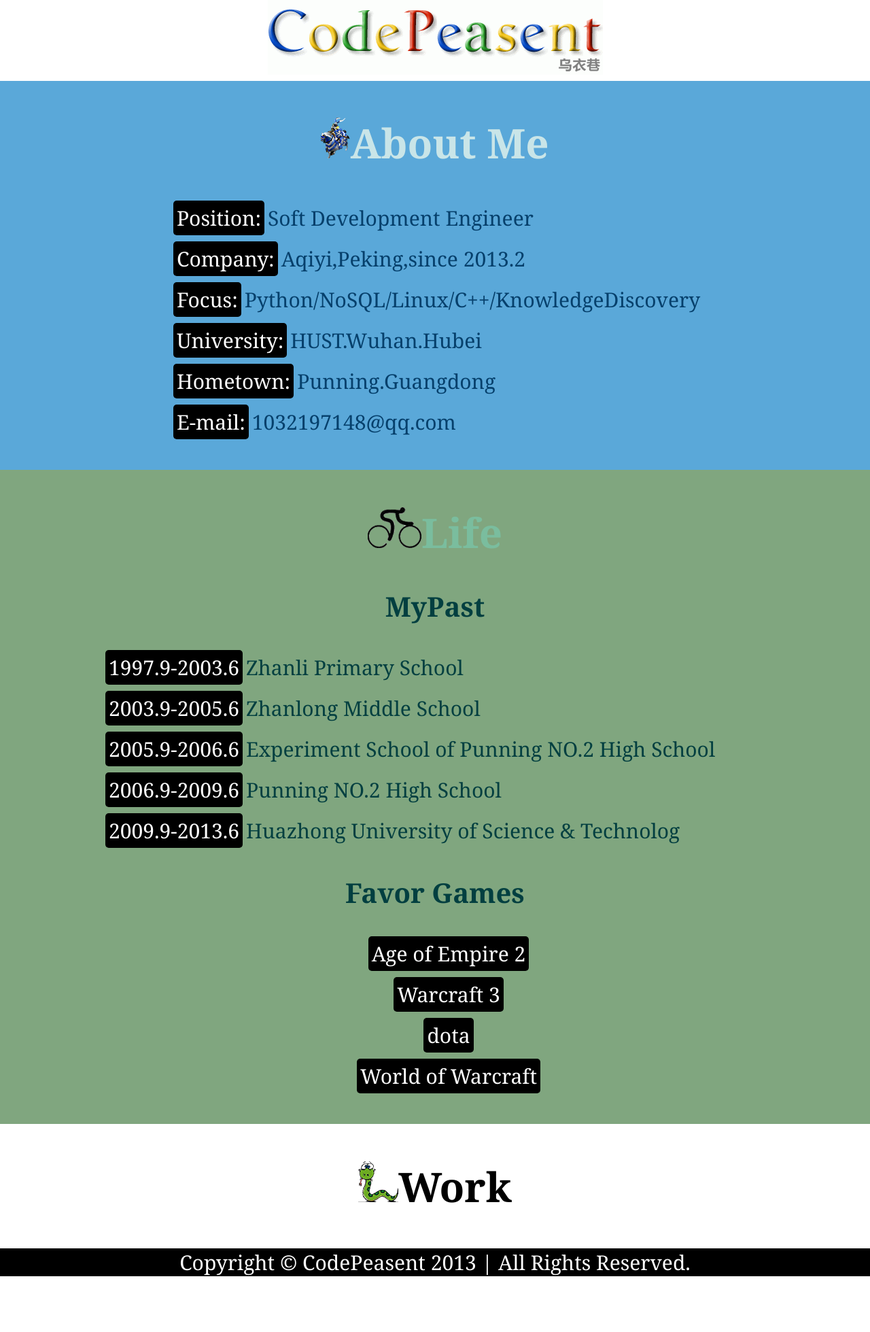
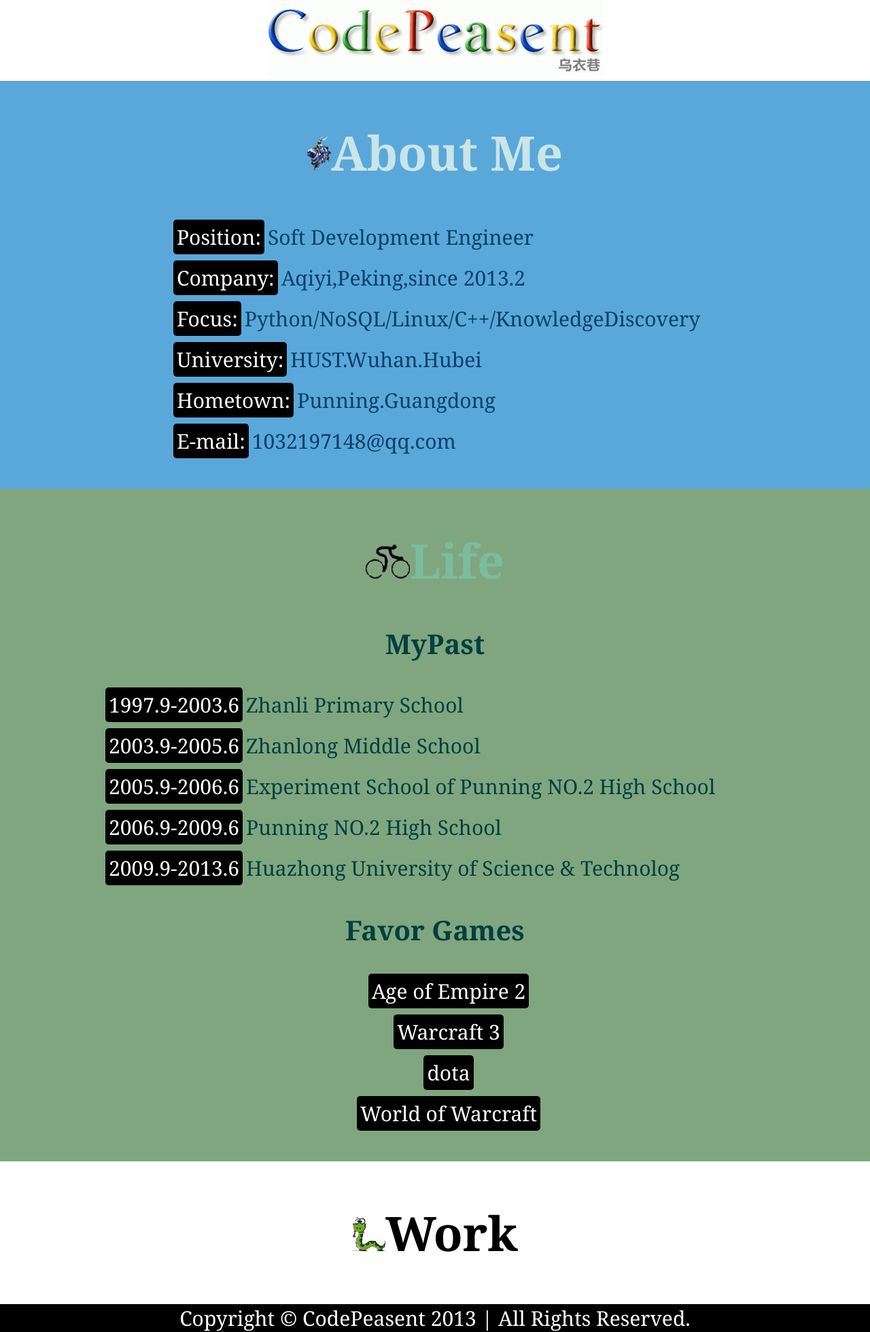
Before and after one commit to CodePeasant/formerblog, a Jekyll site: the page built from index.html, in a window 1280 px wide. Shown: the whole page at 68% size. Built offline with Jekyll 4.4.1, drawn with Linux system fonts in a browser that asks for light colours; some web fonts are replaced; before the commit the page ends 1877 px from its top, so only the background shows below that.

Commit message:
edit the size of logo

```diff
--- a/css/style.css
+++ b/css/style.css
@@ -11,7 +11,7 @@ ul{
     list-style-type: none;
 }
 h1 {
-    font-size: 60px;
+    font-size: 70px;
 }
 h2 {
     vertical-align:middle;
```
Also changed, not shown: img/cycle.png, img/icon.png, img/paladin.png, img/python.png.
